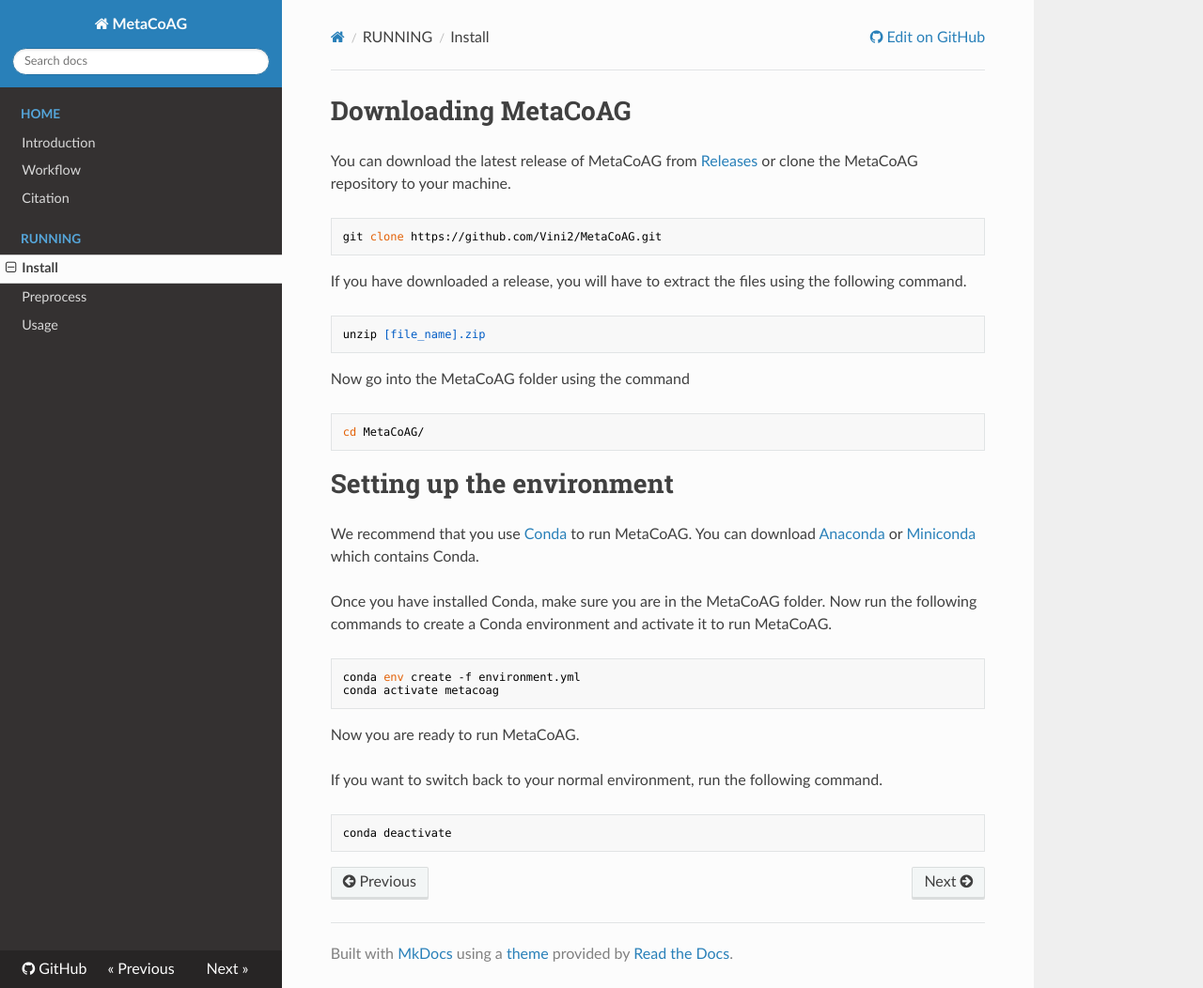
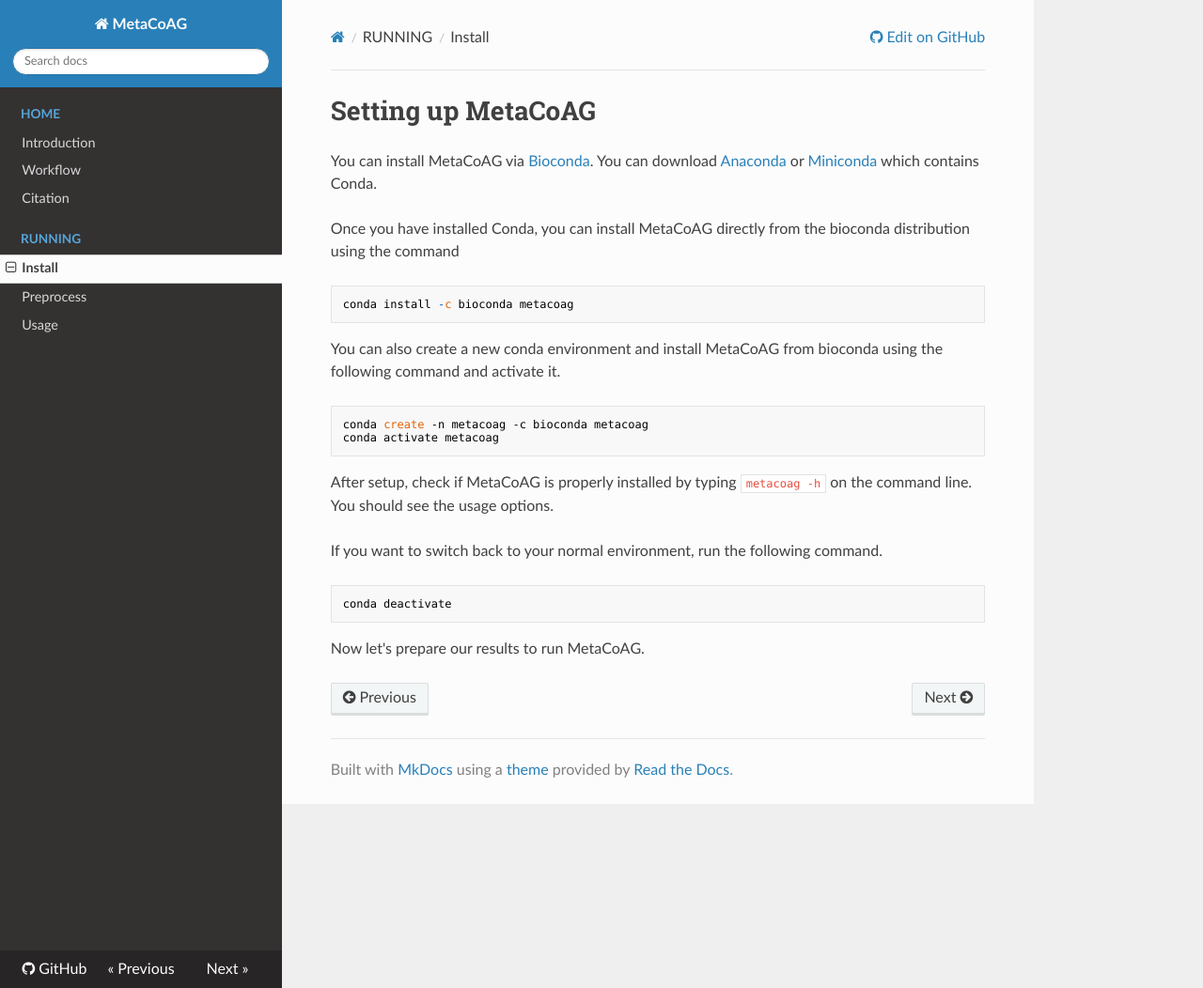
Before and after one commit to metagentools/MetaCoAG, an MkDocs documentation site: the page built from docs/install.md, in a window 1280 px wide and 1052 px high. Shown: the whole window at 94% size. Built offline with MkDocs 1.6.1, drawn with Linux system fonts in a browser that asks for light colours; nearby versions of some CDN libraries; a script that is not in the unit is left out.

Commit message:
DOC: add bioconda information in docs

````diff
--- a/docs/install.md
+++ b/docs/install.md
@@ -1,36 +1,26 @@
-# Downloading MetaCoAG
-You can download the latest release of MetaCoAG from [Releases](https://github.com/Vini2/MetaCoAG/releases) or clone the MetaCoAG repository to your machine.
+# Setting up MetaCoAG
+
+You can install MetaCoAG via [Bioconda](https://anaconda.org/bioconda/metacoag). You can download [Anaconda](https://www.anaconda.com/distribution/) or [Miniconda](https://docs.conda.io/en/latest/miniconda.html) which contains Conda.
+
+Once you have installed Conda, you can install MetaCoAG directly from the bioconda distribution using the command
 
 ```
-git clone https://github.com/Vini2/MetaCoAG.git
+conda install -c bioconda metacoag
 ```
 
-If you have downloaded a release, you will have to extract the files using the following command.
+You can also create a new conda environment and install MetaCoAG from bioconda using the following command and activate it.
 
 ```
-unzip [file_name].zip
-```
-
-Now go into the MetaCoAG folder using the command
-
-```
-cd MetaCoAG/
-```
-
-# Setting up the environment
-We recommend that you use [Conda](https://docs.conda.io/en/latest/) to run MetaCoAG. You can download [Anaconda](https://www.anaconda.com/distribution/) or [Miniconda](https://docs.conda.io/en/latest/miniconda.html) which contains Conda.
-
-Once you have installed Conda, make sure you are in the MetaCoAG folder. Now run the following commands to create a Conda environment and activate it to run MetaCoAG.
-
-```
-conda env create -f environment.yml
+conda create -n metacoag -c bioconda metacoag
 conda activate metacoag
 ```
 
-Now you are ready to run MetaCoAG.
+After setup, check if MetaCoAG is properly installed by typing `metacoag -h` on the command line. You should see the usage options.
 
 If you want to switch back to your normal environment, run the following command.
 
 ```
 conda deactivate
 ```
+
+Now let's prepare our results to run MetaCoAG.
````
Also changed, not shown: README.md (+3 -0 lines), docs/index.md (+3 -0 lines).
